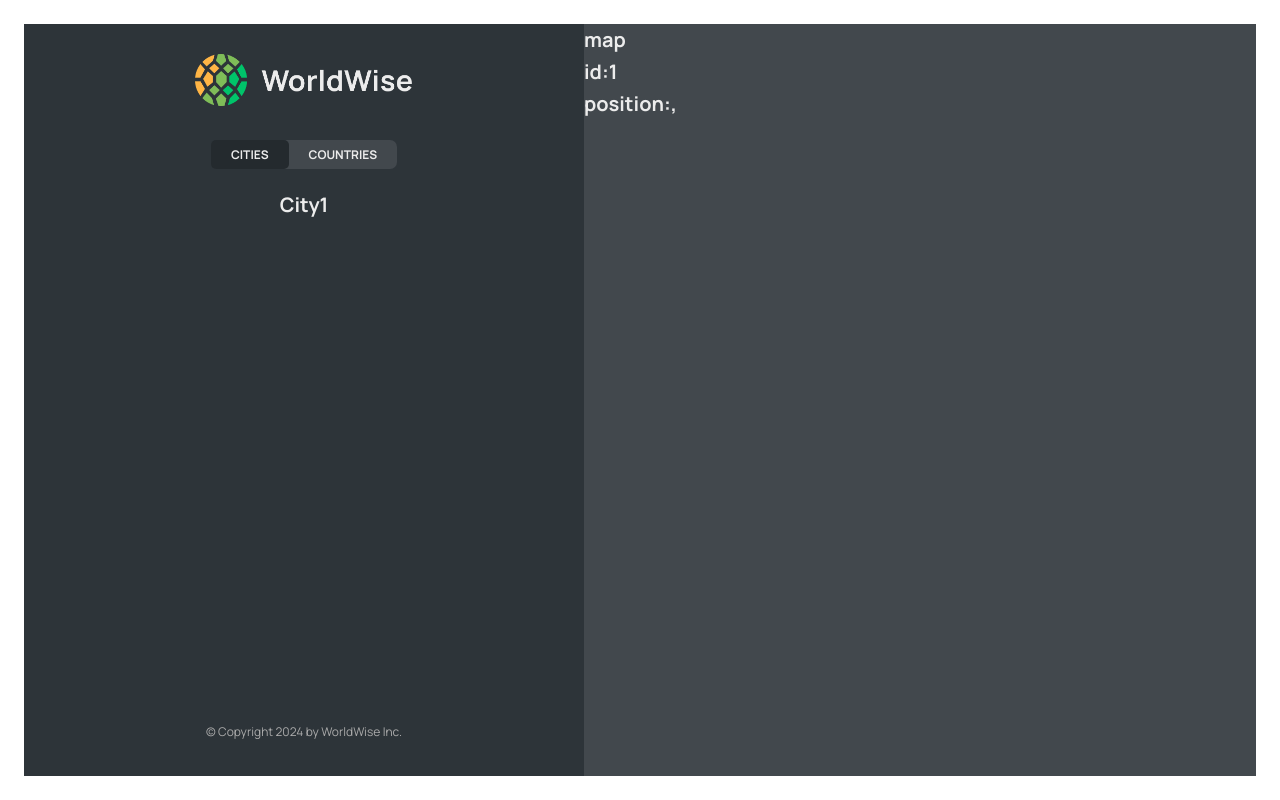
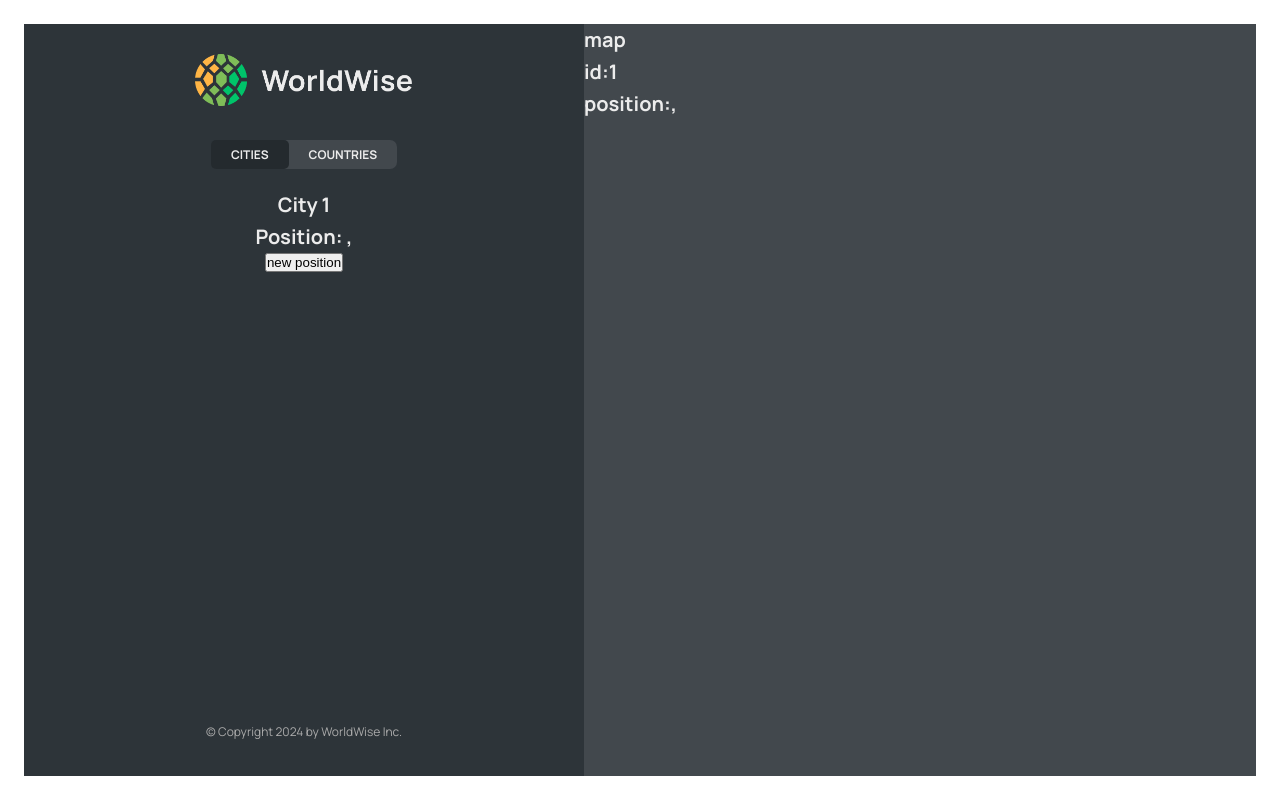
Before and after one commit to tihii-wg/worldwise, a React (Vite) app: page /app/cities/1 in a window 1280 px wide. Built offline with nearby package versions, Linux system fonts and the light colour scheme; data requests are answered from the project's data file.

Commit message:
useNavigate

```diff
--- a/src/components/City/City.jsx
+++ b/src/components/City/City.jsx
@@ -19,12 +19,25 @@ function City() {
   };
 
   const { cityName, emoji, date, notes } = currentCity;
+
   const { id } = useParams();
 
+  const [serchParams, setSerchParams] = useSearchParams();
+  const lat = serchParams.get("lat");
+  const lng = serchParams.get("lng");
   return (
     <>
-      <h1>City{id}</h1>
-
+      <h1>City {id}</h1>
+      <h1>
+        Position: {lat},{lng}
+      </h1>
+      <button
+        onClick={() => {
+          setSerchParams({ lat: 4523252525, lng: 56235365475686 });
+        }}
+      >
+        new position
+      </button>
     </>
   );
   //  return (
--- a/src/components/Map/Map.jsx
+++ b/src/components/Map/Map.jsx
@@ -7,8 +7,15 @@ function Map() {
   const lat = serchParams.get("lat");
   const lng = serchParams.get("lng");
 
+  const navigate = useNavigate();
+
   return (
-    <div className={styles.mapContainer}>
+    <div
+      className={styles.mapContainer}
+      onClick={() => {
+        navigate("form");
+      }}
+    >
       <h1>map</h1>
       <h1>id:{id}</h1>
       <h1>
```
